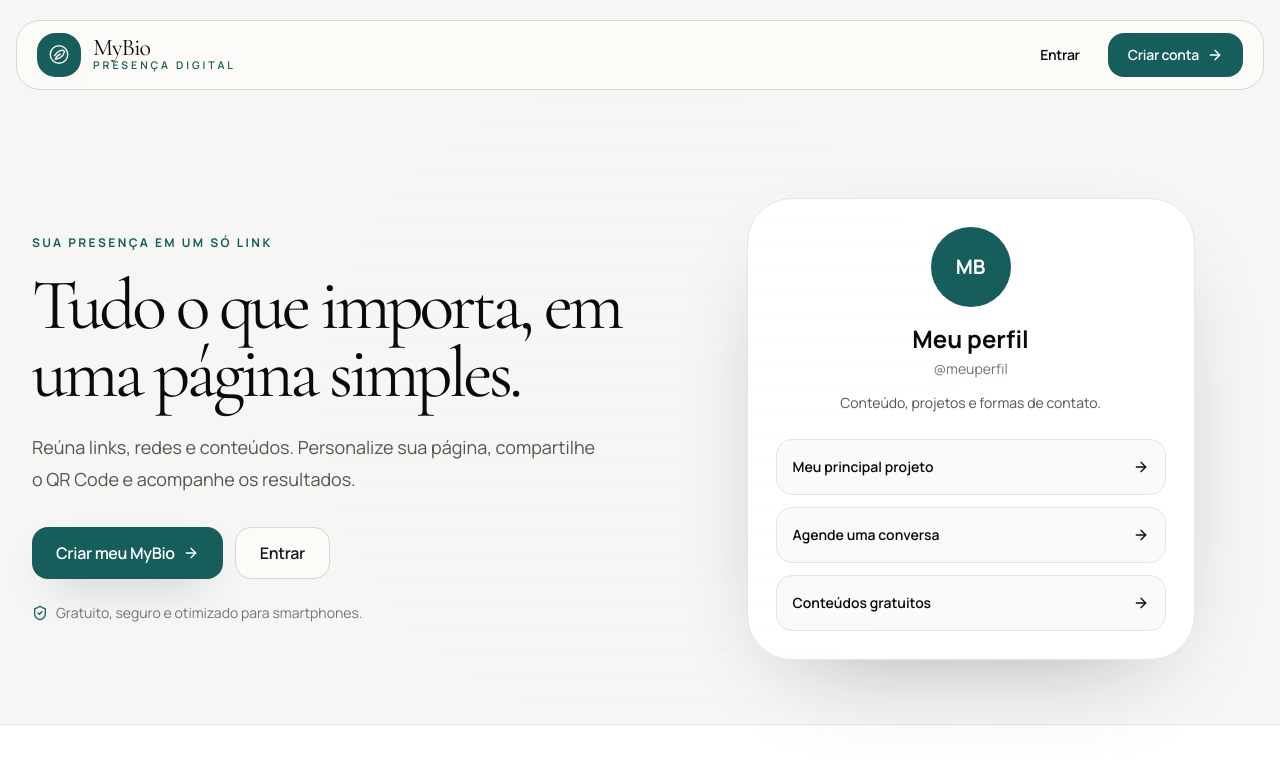
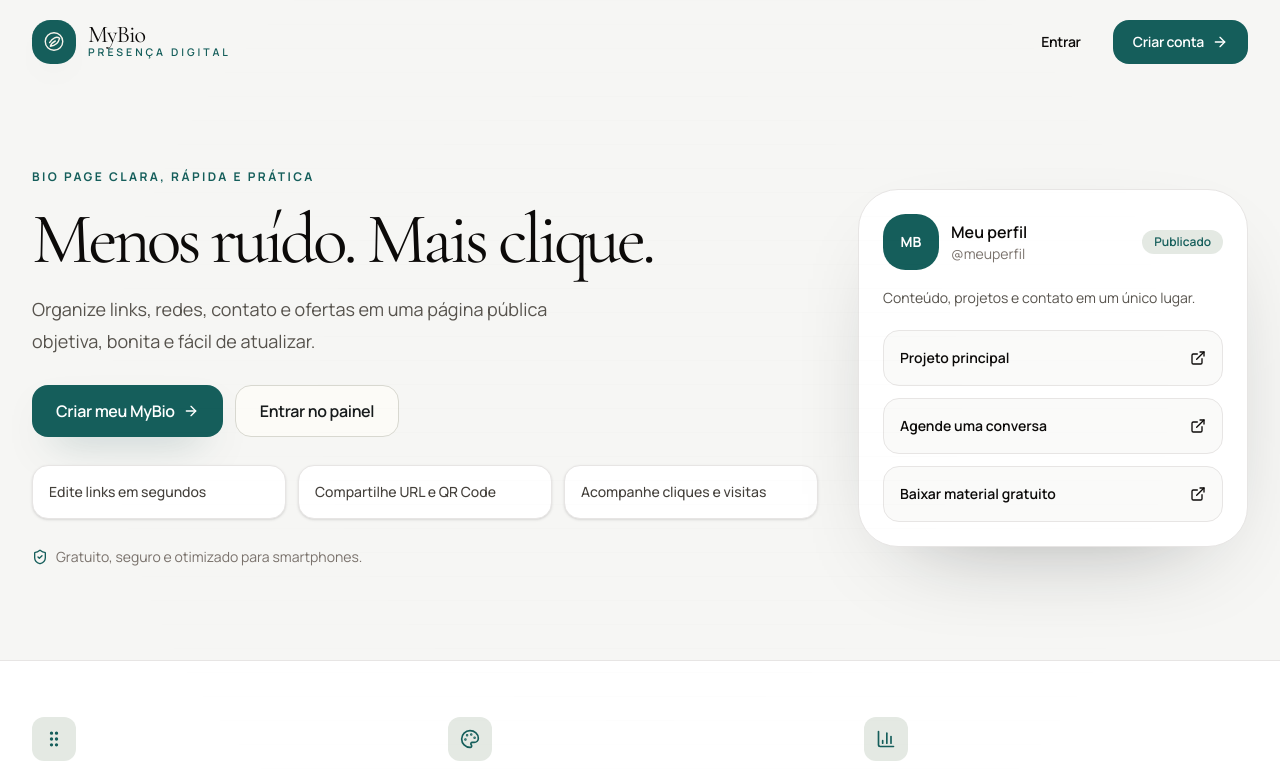
Before and after one commit to onecio/mybio, a Next.js app: page / in a window 1280 px wide. Shown: the top 781 px of the page. Built offline with nearby package versions, Linux system fonts and the light colour scheme; no server answers.

Commit message:
simplify landing and dashboard copy

```diff
--- a/src/app/dashboard/links/page.tsx
+++ b/src/app/dashboard/links/page.tsx
@@ -25,7 +25,7 @@
     <div className="grid gap-5">
       <DashboardHeader
         title="Links"
-        description="Adicione, edite e reorganize o conteúdo da sua página."
+        description="Adicione, edite e reordene os links da sua página."
         action={
           <>
             <Button href="/dashboard/share" variant="secondary" className="gap-2">
@@ -96,7 +96,7 @@
         <aside className="hidden lg:sticky lg:top-7 lg:block">
           <div className="mb-3 flex items-center justify-between">
             <p className="text-sm font-bold text-stone-900">Preview</p>
-            <span className="text-xs text-stone-500">Atualização automática</span>
+            <span className="text-xs text-stone-500">Ao vivo</span>
           </div>
           <div className="rounded-[2rem] border border-stone-200 bg-white p-4 shadow-sm">
             <PhoneMockup profile={toPreviewProfile(data)} compact />
--- a/src/app/dashboard/profile/page.tsx
+++ b/src/app/dashboard/profile/page.tsx
@@ -27,7 +27,7 @@
     <div className="grid gap-5">
       <DashboardHeader
         title="Perfil e redes"
-        description="Edite as informações públicas e conecte seus canais."
+        description="Edite nome, bio, avatar e canais."
         action={data.publicUrl ? <Button href={data.publicUrl} variant="secondary" className="gap-2"><ExternalLink className="size-4" /> Ver página</Button> : undefined}
       />
       <StatusMessage error={params.error} success={params.success} />
@@ -68,7 +68,7 @@
             <Palette className="size-5" /> Alterar aparência
           </Button>
           <p className="px-2 text-sm leading-6 text-stone-500">
-            Use poucas informações e mantenha a bio objetiva. Os links são o foco principal da página.
+            Mantenha o perfil curto. O foco principal continua sendo os links.
           </p>
         </aside>
       </div>
--- a/src/app/dashboard/settings/page.tsx
+++ b/src/app/dashboard/settings/page.tsx
@@ -24,7 +24,7 @@
     <div className="grid gap-6">
       <DashboardHeader
         title="Configurações"
-        description="Gerencie a publicação da página e sua sessão."
+        description="Controle a publicação da página e sua sessão."
       />
 
       <StatusMessage error={params.error} success={params.success} />
@@ -45,7 +45,7 @@
                 defaultChecked={dashboardData.profile?.is_published ?? true}
                 className="mt-1 size-4 rounded border-stone-300"
               />
-              Manter a página pública visível para visitantes anônimos.
+              Página pública visível para visitantes.
             </label>
             <SubmitButton label="Salvar" pendingLabel="Salvando..." />
           </form>
--- a/src/app/dashboard/share/page.tsx
+++ b/src/app/dashboard/share/page.tsx
@@ -12,8 +12,8 @@
     <div className="grid gap-6">
       <DashboardHeader
         title="Compartilhar"
-        description="Distribua sua página com QR Code, compartilhamento nativo e um endereço sempre atualizado."
-        action={<span className="rounded-full bg-[var(--brand-sage-soft)] px-4 py-2 text-sm font-semibold text-[var(--brand-petrol)]">Pronto para divulgar</span>}
+        description="Copie a URL, baixe o QR Code e divulgue."
+        action={<span className="rounded-full bg-[var(--brand-sage-soft)] px-4 py-2 text-sm font-semibold text-[var(--brand-petrol)]">Pronto</span>}
       />
       <SurfaceCard className="rounded-[2.2rem] p-5 sm:p-7">
         <ShareKit publicUrl={data.publicUrl} title={data.profile?.title ?? "Meu MyBio"} />
--- a/src/app/page.tsx
+++ b/src/app/page.tsx
@@ -1,6 +1,12 @@
-import { ArrowRight, BarChart3, GripVertical, Palette, ShieldCheck } from "lucide-react";
+import {
+  ArrowRight,
+  BarChart3,
+  ExternalLink,
+  GripVertical,
+  Palette,
+  ShieldCheck,
+} from "lucide-react";
 
-import { FloatingHeader } from "@/components/marketing/floating-header";
 import { Button } from "@/components/ui/button";
 import { BrandMark } from "@/components/ui/brand-mark";
 
@@ -13,35 +19,79 @@
 export default function HomePage() {
   return (
     <main className="min-h-screen bg-[#f6f6f4] text-stone-950">
-      <FloatingHeader />
+      <header className="mx-auto flex w-full max-w-7xl items-center justify-between px-5 py-5 md:px-8">
+        <BrandMark href="/" />
+        <div className="flex items-center gap-3">
+          <Button href="/login" variant="ghost" className="hidden sm:inline-flex">Entrar</Button>
+          <Button href="/register" className="gap-2">Criar conta <ArrowRight className="size-4" /></Button>
+        </div>
+      </header>
 
-      <section className="mx-auto grid min-h-[78vh] w-full max-w-7xl items-center gap-12 px-5 pb-16 pt-28 md:px-8 lg:grid-cols-[1.05fr_0.95fr] lg:pt-32">
-        <div>
-          <p className="text-xs font-bold uppercase tracking-[0.2em] text-[var(--brand-petrol)]">Sua presença em um só link</p>
-          <h1 className="mt-5 max-w-3xl font-display text-5xl leading-[0.95] tracking-[-0.055em] sm:text-6xl lg:text-7xl">
-            Tudo o que importa, em uma página simples.
-          </h1>
-          <p className="mt-6 max-w-xl text-lg leading-8 text-stone-600">
-            Reúna links, redes e conteúdos. Personalize sua página, compartilhe o QR Code e acompanhe os resultados.
-          </p>
-          <div className="mt-8 flex flex-col gap-3 sm:flex-row">
-            <Button href="/register" size="lg" className="gap-2">Criar meu MyBio <ArrowRight className="size-4" /></Button>
-            <Button href="/login" variant="secondary" size="lg">Entrar</Button>
+      <section className="mx-auto grid min-h-[72vh] w-full max-w-7xl items-center gap-10 px-5 pb-14 pt-8 md:px-8 lg:grid-cols-[1fr_390px] lg:pt-12">
+        <div className="grid gap-7">
+          <div>
+            <p className="text-xs font-bold uppercase tracking-[0.2em] text-[var(--brand-petrol)]">
+              Bio page clara, rápida e prática
+            </p>
+            <h1 className="mt-5 max-w-3xl font-display text-5xl leading-[0.95] tracking-[-0.055em] sm:text-6xl lg:text-7xl">
+              Menos ruído. Mais clique.
+            </h1>
+            <p className="mt-5 max-w-xl text-lg leading-8 text-stone-600">
+              Organize links, redes, contato e ofertas em uma página pública objetiva, bonita e fácil de atualizar.
+            </p>
           </div>
-          <div className="mt-6 flex items-center gap-2 text-sm text-stone-500">
+
+          <div className="flex flex-col gap-3 sm:flex-row">
+            <Button href="/register" size="lg" className="gap-2">
+              Criar meu MyBio <ArrowRight className="size-4" />
+            </Button>
+            <Button href="/login" variant="secondary" size="lg">
+              Entrar no painel
+            </Button>
+          </div>
+
+          <div className="grid gap-3 sm:grid-cols-3">
+            {[
+              "Edite links em segundos",
+              "Compartilhe URL e QR Code",
+              "Acompanhe cliques e visitas",
+            ].map((item) => (
+              <div key={item} className="rounded-2xl border border-stone-200 bg-white px-4 py-4 text-sm font-medium text-stone-700 shadow-sm">
+                {item}
+              </div>
+            ))}
+          </div>
+
+          <div className="flex items-center gap-2 text-sm text-stone-500">
             <ShieldCheck className="size-4 text-[var(--brand-petrol)]" /> Gratuito, seguro e otimizado para smartphones.
           </div>
         </div>
 
-        <div className="mx-auto w-full max-w-md rounded-[2.8rem] border border-stone-200 bg-white p-5 shadow-[0_35px_100px_-55px_rgba(20,25,26,0.45)] sm:p-7">
-          <div className="mx-auto grid size-20 place-items-center rounded-full bg-[var(--brand-petrol)] text-xl font-bold text-white">MB</div>
-          <h2 className="mt-4 text-center text-2xl font-bold">Meu perfil</h2>
-          <p className="mt-1 text-center text-sm text-stone-500">@meuperfil</p>
-          <p className="mx-auto mt-3 max-w-xs text-center text-sm leading-6 text-stone-600">Conteúdo, projetos e formas de contato.</p>
-          <div className="mt-6 grid gap-3">
-            {["Meu principal projeto", "Agende uma conversa", "Conteúdos gratuitos"].map((label) => (
+        <div className="mx-auto w-full max-w-md rounded-[2.5rem] border border-stone-200 bg-white p-5 shadow-[0_35px_100px_-55px_rgba(20,25,26,0.45)] sm:p-6">
+          <div className="flex items-center justify-between gap-3">
+            <div className="flex items-center gap-3">
+              <div className="grid size-14 place-items-center rounded-[1.4rem] bg-[var(--brand-petrol)] text-sm font-bold text-white">MB</div>
+              <div>
+                <p className="font-semibold text-stone-950">Meu perfil</p>
+                <p className="text-sm text-stone-500">@meuperfil</p>
+              </div>
+            </div>
+            <span className="rounded-full bg-[var(--brand-sage-soft)] px-3 py-1 text-xs font-semibold text-[var(--brand-petrol)]">
+              Publicado
+            </span>
+          </div>
+          <p className="mt-4 text-sm leading-6 text-stone-600">
+            Conteúdo, projetos e contato em um único lugar.
+          </p>
+          <div className="mt-5 grid gap-3">
+            {[
+              "Projeto principal",
+              "Agende uma conversa",
+              "Baixar material gratuito",
+            ].map((label) => (
               <div key={label} className="flex h-14 items-center justify-between rounded-2xl border border-stone-200 bg-stone-50 px-4 text-sm font-semibold">
-                {label}<ArrowRight className="size-4" />
+                {label}
+                <ExternalLink className="size-4" />
               </div>
             ))}
           </div>
@@ -49,7 +99,7 @@
       </section>
 
       <section className="border-y border-stone-200 bg-white">
-        <div className="mx-auto grid max-w-7xl gap-8 px-5 py-16 md:grid-cols-3 md:px-8">
+        <div className="mx-auto grid max-w-7xl gap-8 px-5 py-14 md:grid-cols-3 md:px-8">
           {benefits.map(({ icon: Icon, title, text }) => (
             <div key={title}>
               <span className="grid size-11 place-items-center rounded-xl bg-[var(--brand-sage-soft)] text-[var(--brand-petrol)]"><Icon className="size-5" /></span>
@@ -60,11 +110,15 @@
         </div>
       </section>
 
-      <section className="mx-auto max-w-4xl px-5 py-20 text-center md:px-8">
+      <section className="mx-auto max-w-4xl px-5 py-16 text-center md:px-8">
         <BrandMark className="mx-auto w-fit" />
-        <h2 className="mt-8 font-display text-4xl tracking-[-0.045em] sm:text-5xl">Sua página pode estar pronta hoje.</h2>
-        <p className="mx-auto mt-4 max-w-xl text-base leading-7 text-stone-600">Crie a conta, adicione os links e compartilhe. Sem configuração complicada.</p>
-        <Button href="/register" size="lg" className="mt-8 gap-2">Começar agora <ArrowRight className="size-4" /></Button>
+        <h2 className="mt-8 font-display text-4xl tracking-[-0.045em] sm:text-5xl">Publique hoje.</h2>
+        <p className="mx-auto mt-4 max-w-xl text-base leading-7 text-stone-600">
+          Crie a conta, ajuste seus links e compartilhe.
+        </p>
+        <Button href="/register" size="lg" className="mt-8 gap-2">
+          Começar agora <ArrowRight className="size-4" />
+        </Button>
       </section>
     </main>
   );
--- a/src/components/dashboard/sidebar.tsx
+++ b/src/components/dashboard/sidebar.tsx
@@ -89,7 +89,7 @@
           })}
         </nav>
 
-        <div className="mt-auto">
+        <div className="mt-auto border-t border-stone-200 pt-4">
           {publicUrl ? (
             <Link href={publicUrl} className="mb-3 flex h-11 items-center justify-center gap-2 rounded-xl border border-stone-200 text-sm font-semibold text-stone-700 transition hover:bg-stone-50">
               <ExternalLink className="size-4" /> Ver página
@@ -116,7 +116,7 @@
           const Icon = iconMap[section];
           const active = pathname === item.href;
           return (
-            <Link key={item.href} href={item.href} aria-current={active ? "page" : undefined} className={cn("flex min-w-0 flex-col items-center gap-1 rounded-lg px-1 py-2 text-[0.65rem] font-semibold", active ? "text-[var(--brand-petrol)]" : "text-stone-500")}>
+            <Link key={item.href} href={item.href} aria-current={active ? "page" : undefined} className={cn("flex min-w-0 flex-col items-center gap-1 rounded-lg px-1 py-2 text-[0.65rem] font-semibold", active ? "bg-[var(--brand-sage-soft)] text-[var(--brand-petrol)]" : "text-stone-500")}>
               <Icon className="size-[19px]" />
               <span className="max-w-full truncate">{item.label}</span>
             </Link>
--- a/src/lib/mock-data.ts
+++ b/src/lib/mock-data.ts
@@ -129,9 +129,9 @@
 
 export const dashboardNav: NavItem[] = [
   { label: "Links", href: "/dashboard/links", section: "links" },
-  { label: "Aparência", href: "/dashboard/design", section: "themes" },
-  { label: "Perfil e redes", href: "/dashboard/profile", section: "profile" },
-  { label: "Insights", href: "/dashboard/insights", section: "analytics" },
+  { label: "Visual", href: "/dashboard/design", section: "themes" },
+  { label: "Perfil", href: "/dashboard/profile", section: "profile" },
+  { label: "Métricas", href: "/dashboard/insights", section: "analytics" },
   { label: "Compartilhar", href: "/dashboard/share", section: "share" },
   { label: "Configurações", href: "/dashboard/settings", section: "settings" },
 ];
```
Also changed, not shown: src/app/dashboard/analytics/page.tsx (+10 -10 lines), src/app/dashboard/socials/page.tsx (+4 -4 lines), src/components/dashboard/dashboard-header.tsx (+4 -4 lines).
